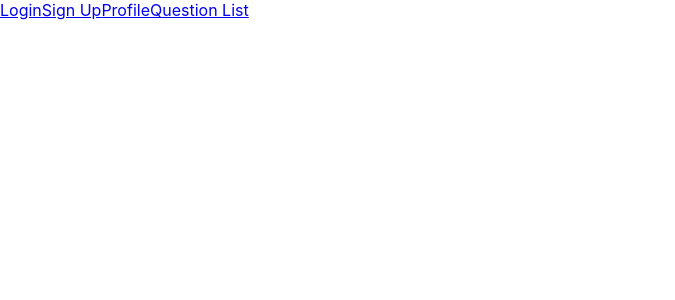
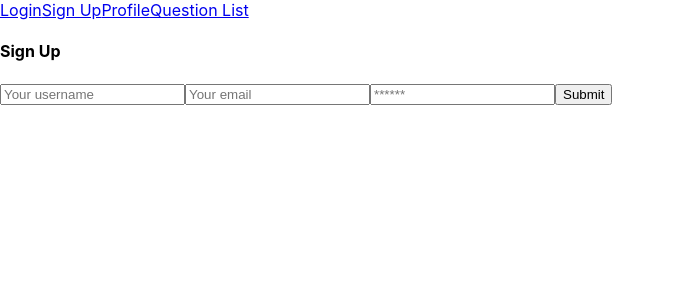
Before and after one commit to Mix-and-match-NU/mix-match, a React (Create React App) app: page /Signup in a window 1280 px wide. Shown: the top 300 px of the page, without its empty margins (0-675 px from the left). Built offline with nearby package versions, Linux system fonts and the light colour scheme; the HTML template or start-up script is replaced by a standard one.

Commit message:
fixed sing up page

```diff
--- a/src/Pages/Signup.js
+++ b/src/Pages/Signup.js
@@ -1,15 +1,19 @@
+import React, { useState } from 'react';
+import { Link } from 'react-router-dom';
 
-import React, { useState } from 'react';
 import { useMutation } from '@apollo/client';
 import { SIGNUP_USER } from '../utils/mutations';
 
 import Auth from '../utils/auth';
 
-const Signup = (props) => {
-  const [formState, setFormState] = useState({ email: '', username: '', password: '' });
-  const [signup, { error, data }] = useMutation(SIGNUP_USER);
+const Signup = () => {
+  const [formState, setFormState] = useState({
+    username: '',
+    email: '',
+    password: '',
+  });
+  const [addUser, { error, data }] = useMutation(SIGNUP_USER);
 
-  // update state based on form input changes
   const handleChange = (event) => {
     const { name, value } = event.target;
 
@@ -19,34 +23,37 @@ const Signup = (props) => {
     });
   };
 
-  // submit form
   const handleFormSubmit = async (event) => {
     event.preventDefault();
     console.log(formState);
+
     try {
-      const { data } = await signup({
+      const { data } = await addUser({
         variables: { ...formState },
       });
 
-      Auth.signup(data.signup.token);
+      Auth.login(data.addUser.token);
     } catch (e) {
-      console.error(e);
-    }
+      console.error(JSON.stringify(e,null,2));    }
+  };
 
-    // clear form values
-    setFormState({
-      email: '',
-      username: '',
-      password: '',
-    });
-
-return(
-    <div>
+  return (
+    <main className="flex-row justify-center mb-4">
+      <div className="col-12 col-lg-10">
+        <div className="card">
+          <h4 className="card-header bg-dark text-light p-2">Sign Up</h4>
+          <div className="card-body">
+            {data ? (
+              <p>
+                Success! You may now head{' '}
+                <Link to="/">back to the homepage.</Link>
+              </p>
+            ) : (
               <form onSubmit={handleFormSubmit}>
                 <input
                   className="form-input"
                   placeholder="Your username"
-            name="name"
+                  name="username"
                   type="text"
                   value={formState.name}
                   onChange={handleChange}
@@ -68,15 +75,25 @@ return(
                   onChange={handleChange}
                 />
                 <button
-            className="btn btn-block btn-info"
+                  className="btn btn-block btn-primary"
                   style={{ cursor: 'pointer' }}
                   type="submit"
                 >
                   Submit
                 </button>
               </form>
+            )}
+
+            {error && (
+              <div className="my-3 p-3 bg-danger text-white">
+                {error.message}
               </div>
-)
-}}
+            )}
+          </div>
+        </div>
+      </div>
+    </main>
+  );
+};
 
-export default Signup
+export default Signup;
--- a/src/utils/mutations.js
+++ b/src/utils/mutations.js
@@ -20,21 +20,12 @@ export const LOGIN_USER = gql`
 // Sign up requires all of the user data - possible refactor if this isn't the case or if there is another way to pass the request body.
 // Check playlist call for syntax - I wasn't super sure this was how to call it.***
 export const SIGNUP_USER = gql`
-    mutation addUser($username: String!, $email: String!, $password: String!, $location: String!, $first_name: String!, $last_name: String!, $age: Number!, $playlist: String) {
-        addUser(username: $username, password: $password) {
+    mutation addUser($username: String!, $email: String!, $password: String!) {
+        addUser(email: $email, username: $username, password: $password) {
             token
             user {
                 _id
                 username
-                email
-                location
-                first_name
-                last_name
-                age
-                playlist {
-                    _id
-                    title
-                }
             }
         }
     }
```
Lines whose indentation alone changed are shown as unchanged.
